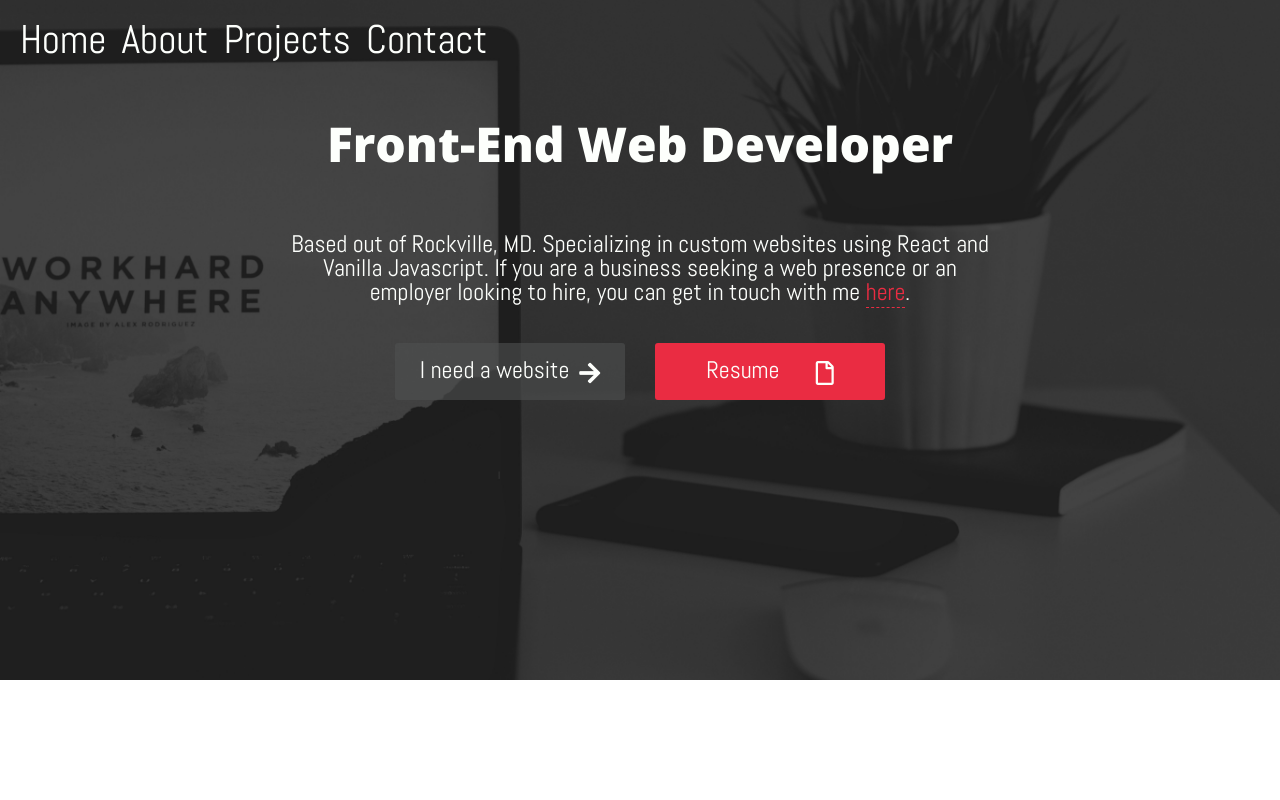
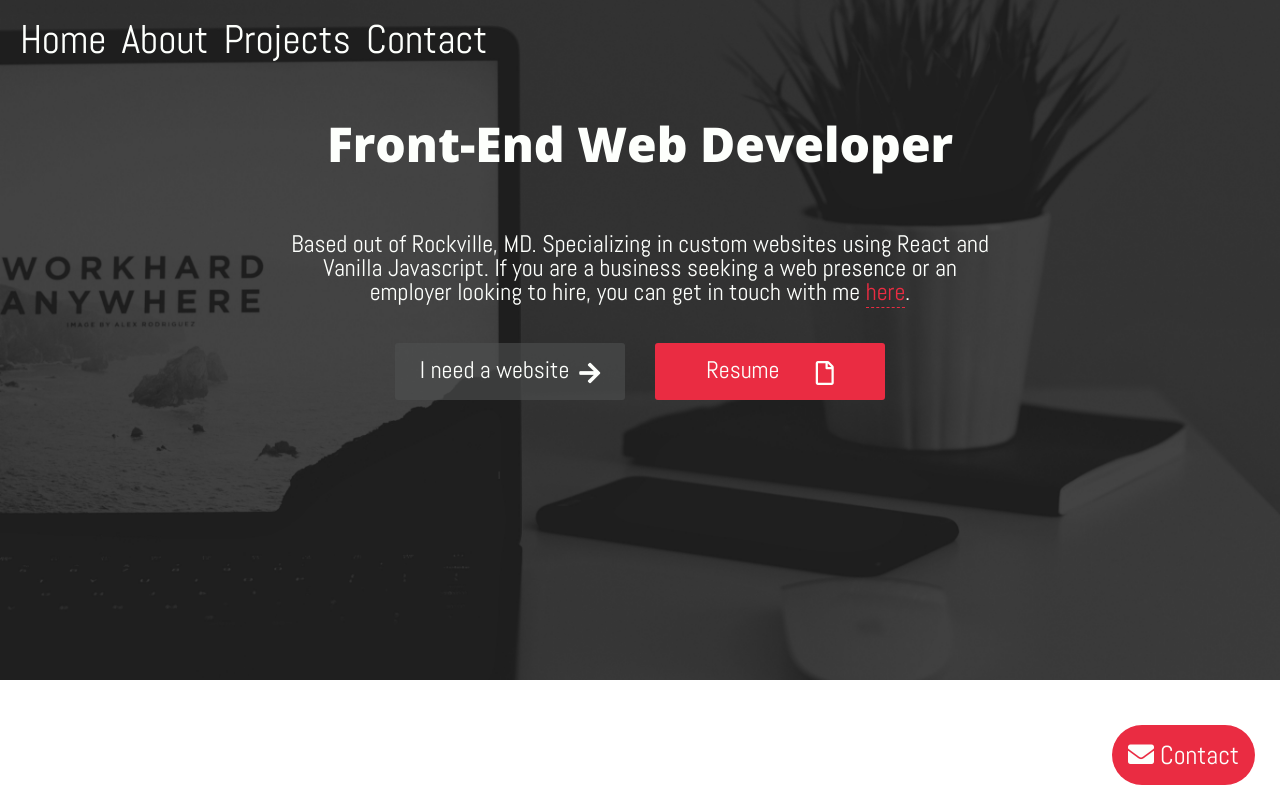
Before and after one commit to juancbaires/react-portfolio, a React (Create React App) app: page / in a window 1280 px wide. Shown: the top 800 px of the page. Built offline with nearby package versions, Linux system fonts and the light colour scheme.

Commit message:
added a fixed contact button to the page that will soon pop open an email form

```diff
--- a/src/App.css
+++ b/src/App.css
@@ -345,3 +345,23 @@ span {
   background-size: contain;
   background-repeat: no-repeat;
 }
+
+/**
+ * contact button
+ */
+
+.contact--button {
+  background-color: #EA2C42;
+  font-size: 26px!important;
+  position: fixed !important;
+  bottom: 15px !important;
+  right: 25px;
+  border-radius: 8em;
+  color: #FDFFFC;
+  padding: 16px;
+}
+
+.contact--button:hover {
+  box-shadow: 0 3px 20px 0 rgba(0, 0, 0, 0.5) !important;
+  cursor: pointer;
+}
--- a/src/App.js
+++ b/src/App.js
@@ -67,6 +67,7 @@ class App extends Component {
             </div>
           </div>
         </section>
+        <a className="contact--button"><i class="fas fa-envelope"></i> Contact</a>
         <section className="about">
           <h1>About Me</h1>
         </section>
```
